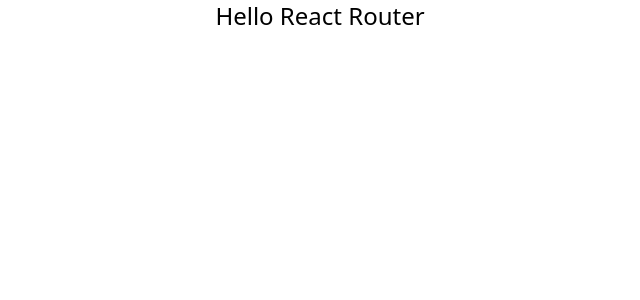
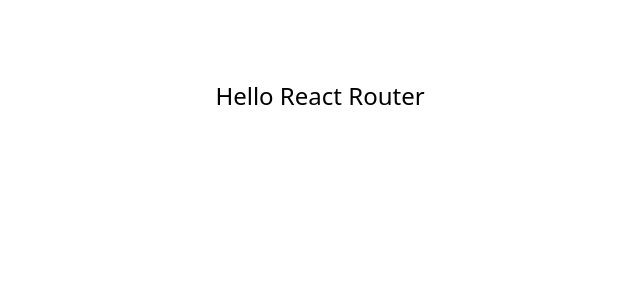
Before and after one commit to Fidesnoella/vanlife, a React (Vite) app: page / in a window 1280 px wide. Shown: the top 300 px of the page, without its empty margins (320-960 px from the left). Built offline with nearby package versions, Linux system fonts and the light colour scheme.

Commit message:
chore: setup project

```diff
--- a/src/App.jsx
+++ b/src/App.jsx
@@ -2,7 +2,7 @@
 
   return (
     <>
-      <p className="text-center text-2xl">Hello React Router</p>
+      <p className="text-center text-2xl py-20">Hello React Router</p>
     </>
   )
 }
```
